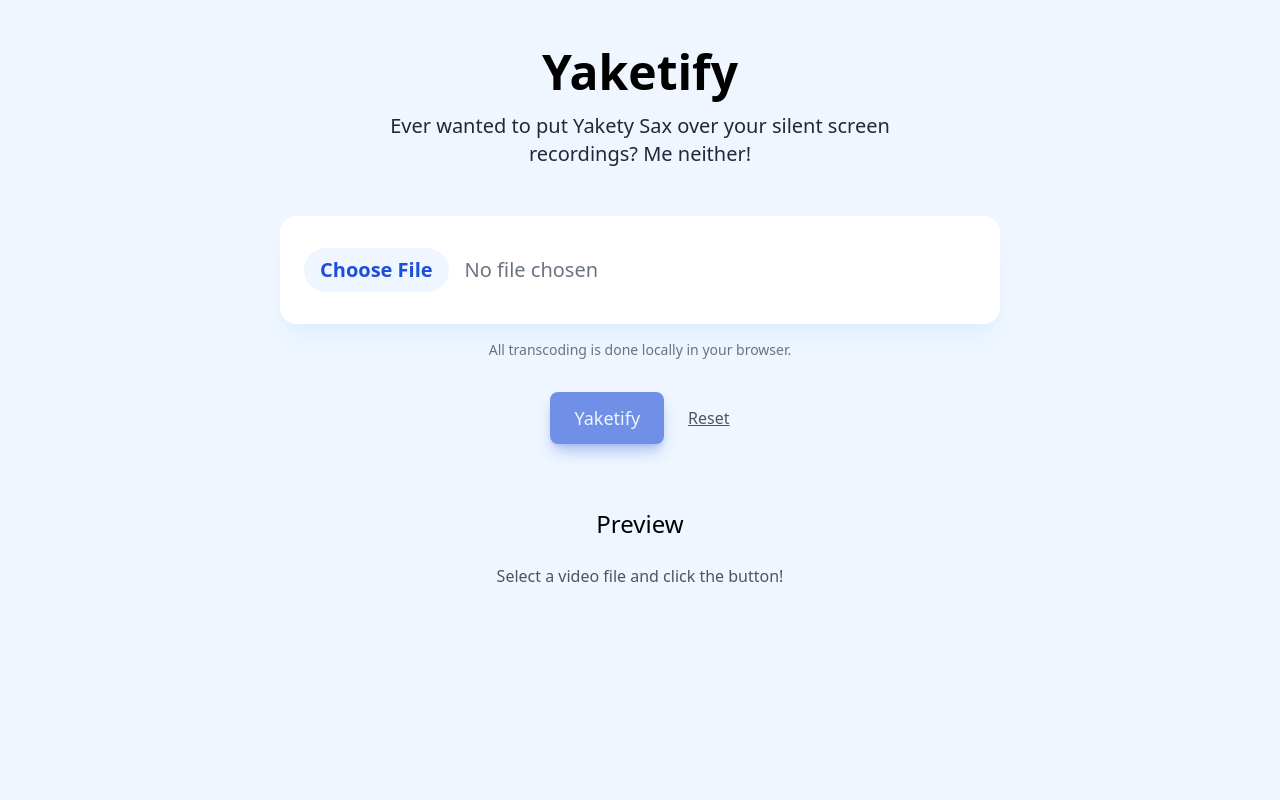
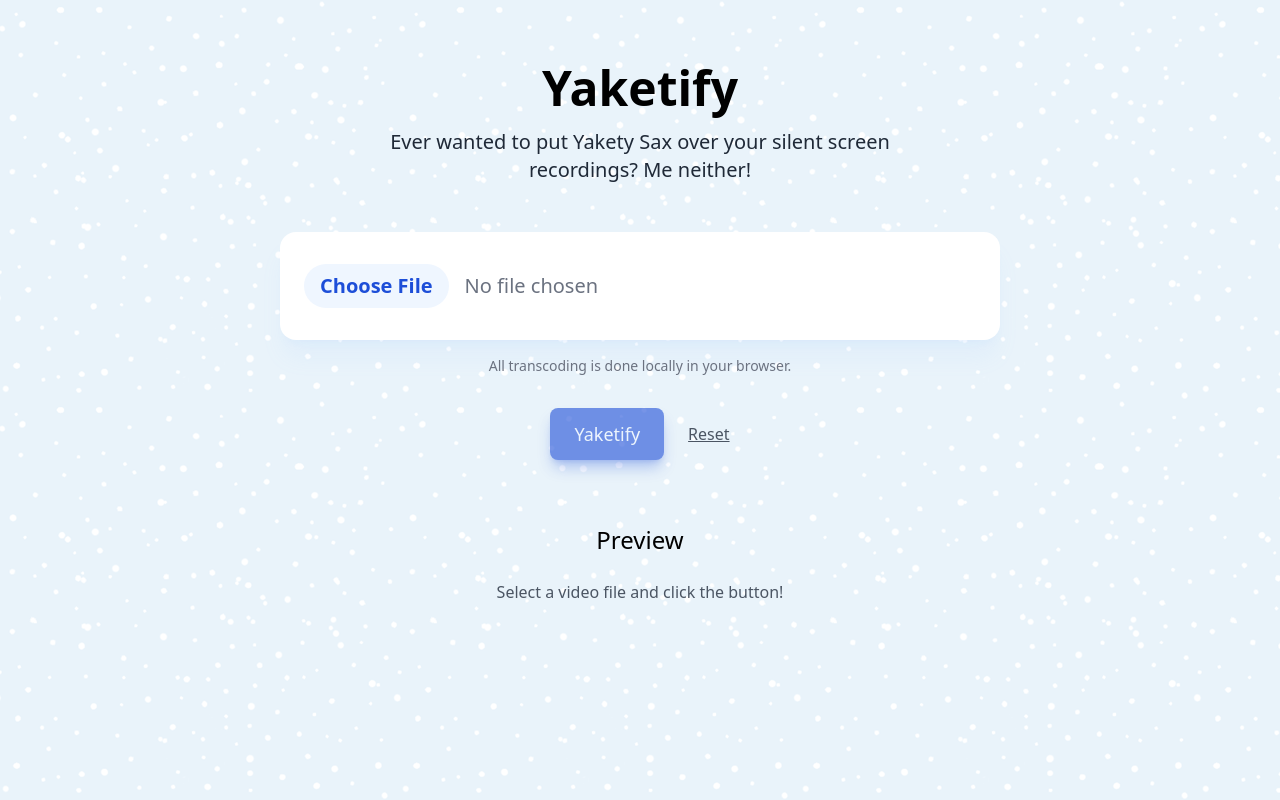
Before and after one commit to JackCuthbert/yaketify, a Next.js app: page / in a window 1280 px wide. Built offline with nearby package versions, Linux system fonts and the light colour scheme; what @ffmpeg/ffmpeg would draw is missing.

Commit message:
feat: add bg pattern

```diff
--- a/src/pages/index.tsx
+++ b/src/pages/index.tsx
@@ -81,7 +81,12 @@ const Home: NextPage = () => {
     !isTranscoding && sourceUrl != null && destinationUrl == null
 
   return (
-    <div className="min-h-screen bg-blue-50 pt-12 pb-12">
+    <div
+      style={{
+        backgroundImage: 'url("/bg-pattern.png")'
+      }}
+      className="min-h-screen pt-16 pb-12"
+    >
       <div className="max-w-3xl mx-auto px-6">
         <div className="mb-12 text-center">
           <h1 className="font-black text-5xl mb-4">Yaketify</h1>
```
Also changed, not shown: public/bg-pattern.png (added).
